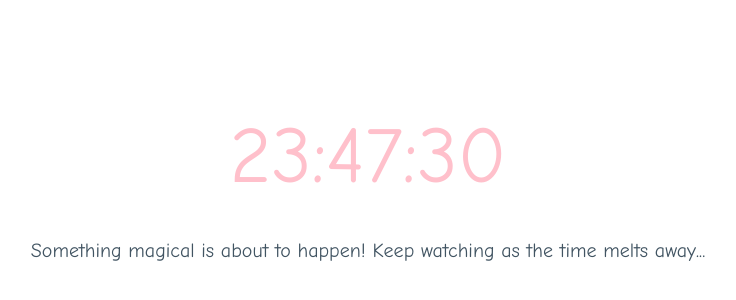
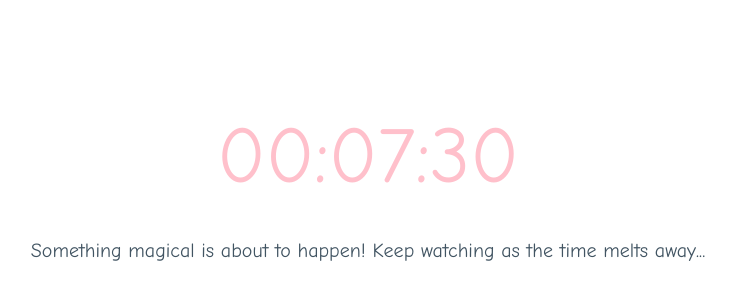
Before and after one commit to giatinhuynh/anni1yproject, a plain HTML site: page index.html in a window 1280 px wide. Shown: the part 204-504 px from the top of the page, without its empty margins (272-1008 px from the left). Drawn offline with nearby package versions, Linux system fonts and the light colour scheme.

Commit message:
Update index.html

```diff
--- a/index.html
+++ b/index.html
@@ -55,7 +55,7 @@
 
         // Define the target end time in GMT+7
         const endTime = getLocalTimeInGMT7();
-        endTime.setHours(23, 0, 0, 0); // Set to 11:00 PM GMT+7
+        endTime.setHours(23, 20, 0, 0); // Set to 11:00 PM GMT+7
         if (getLocalTimeInGMT7() > endTime) {
             endTime.setDate(endTime.getDate() + 1);
         }
```
